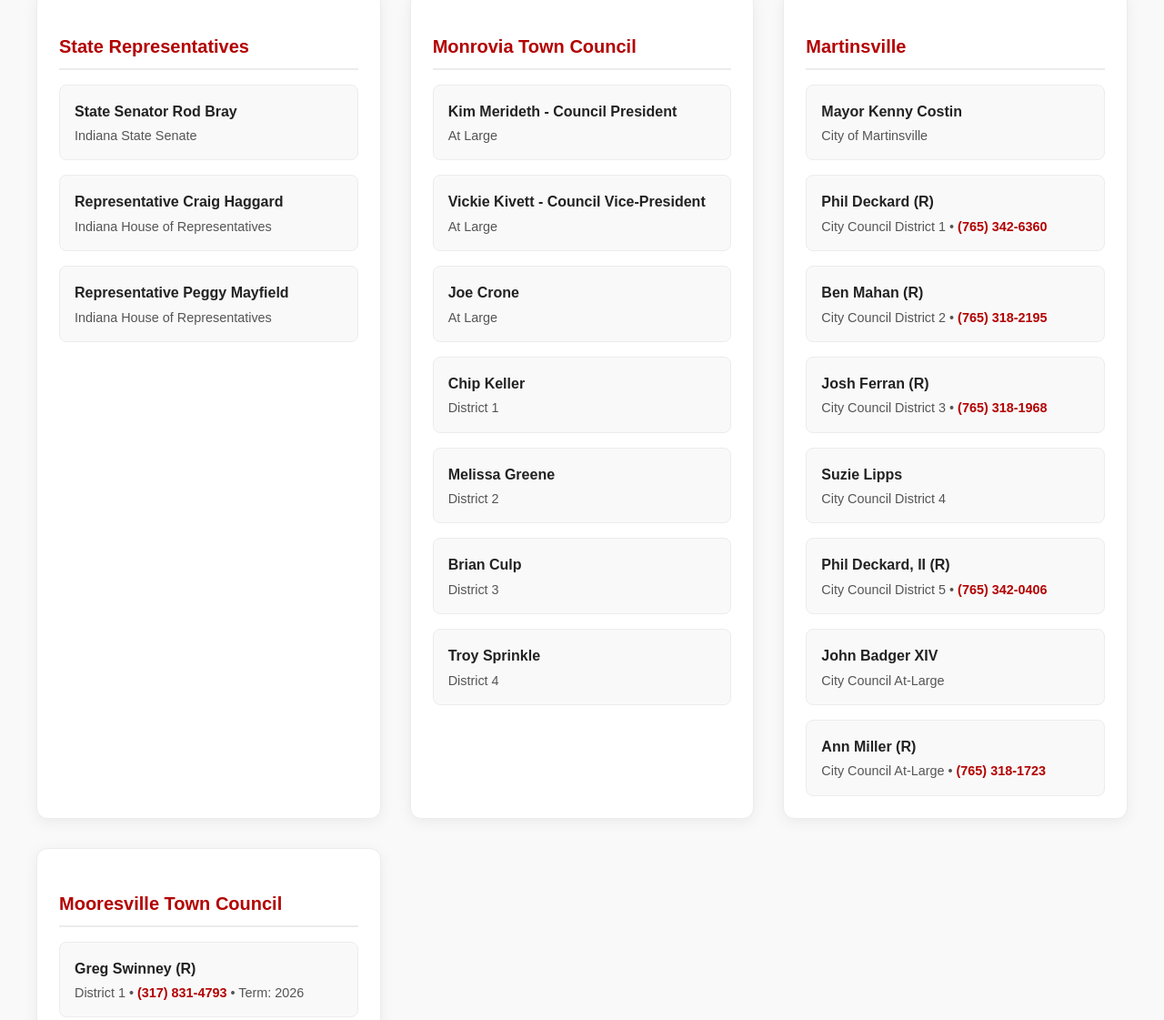
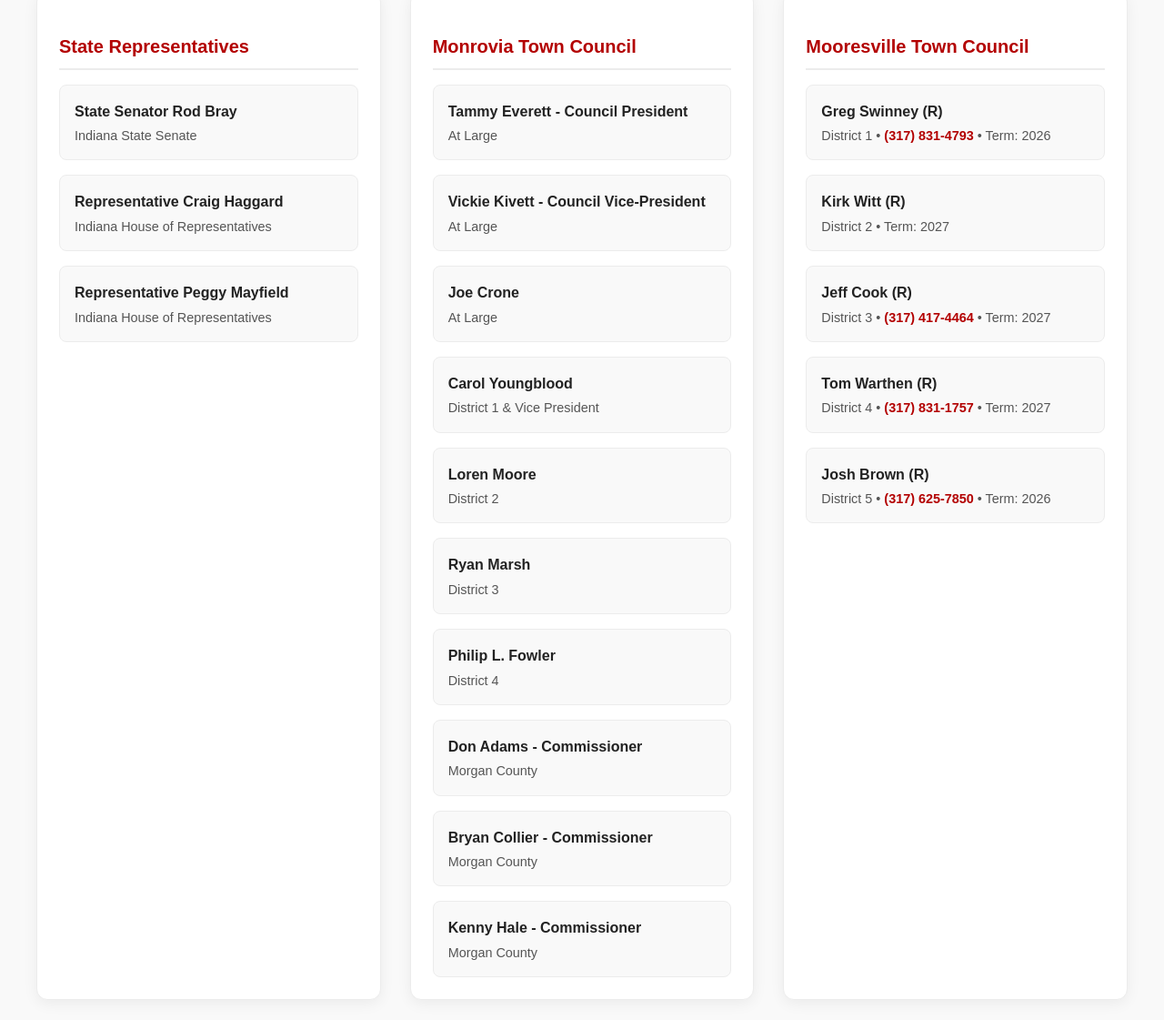
Before and after one commit to retr0watchdog/MDC, a plain HTML site: page index.html in a window 1280 px wide. Shown: the part 3438-4559 px from the top of the page at 91% size. Drawn offline with Linux system fonts and the light colour scheme.

Commit message:
New commit

```diff
--- a/index.html
+++ b/index.html
@@ -289,7 +289,7 @@
               <h3>Monrovia Town Council</h3>
               <div class="rep-list">
                 <div class="rep-item">
-                  <h4>Kim Merideth - Council President</h4>
+                  <h4>Tammy Everett - Council President</h4>
                   <p>At Large</p>
                 </div>
                 <div class="rep-item">
@@ -301,58 +301,32 @@
                   <p>At Large</p>
                 </div>
                 <div class="rep-item">
-                  <h4>Chip Keller</h4>
-                  <p>District 1</p>
+                  <h4>Carol Youngblood</h4>
+                  <p>District 1 & Vice President</p>
                 </div>
                 <div class="rep-item">
-                  <h4>Melissa Greene</h4>
+                  <h4>Loren Moore</h4>
                   <p>District 2</p>
                 </div>
                 <div class="rep-item">
-                  <h4>Brian Culp</h4>
+                  <h4>Ryan Marsh</h4>
                   <p>District 3</p>
                 </div>
                 <div class="rep-item">
-                  <h4>Troy Sprinkle</h4>
+                  <h4>Philip L. Fowler</h4>
                   <p>District 4</p>
                 </div>
-              </div>
-            </div>
-
-            <div class="rep-category">
-              <h3>Martinsville</h3>
-              <div class="rep-list">
                 <div class="rep-item">
-                  <h4>Mayor Kenny Costin</h4>
-                  <p>City of Martinsville</p>
+                  <h4>Don Adams - Commissioner</h4>
+                  <p>Morgan County</p>
                 </div>
                 <div class="rep-item">
-                  <h4>Phil Deckard (R)</h4>
-                  <p>City Council District 1 • <a href="tel:765-342-6360">(765) 342-6360</a></p>
+                  <h4>Bryan Collier - Commissioner</h4>
+                  <p>Morgan County</p>
                 </div>
                 <div class="rep-item">
-                  <h4>Ben Mahan (R)</h4>
-                  <p>City Council District 2 • <a href="tel:765-318-2195">(765) 318-2195</a></p>
-                </div>
-                <div class="rep-item">
-                  <h4>Josh Ferran (R)</h4>
-                  <p>City Council District 3 • <a href="tel:765-318-1968">(765) 318-1968</a></p>
-                </div>
-                <div class="rep-item">
-                  <h4>Suzie Lipps</h4>
-                  <p>City Council District 4</p>
-                </div>
-                <div class="rep-item">
-                  <h4>Phil Deckard, II (R)</h4>
-                  <p>City Council District 5 • <a href="tel:765-342-0406">(765) 342-0406</a></p>
-                </div>
-                <div class="rep-item">
-                  <h4>John Badger XIV</h4>
-                  <p>City Council At-Large</p>
-                </div>
-                <div class="rep-item">
-                  <h4>Ann Miller (R)</h4>
-                  <p>City Council At-Large • <a href="tel:765-318-1723">(765) 318-1723</a></p>
+                  <h4>Kenny Hale - Commissioner</h4>
+                  <p>Morgan County</p>
                 </div>
               </div>
             </div>
```
